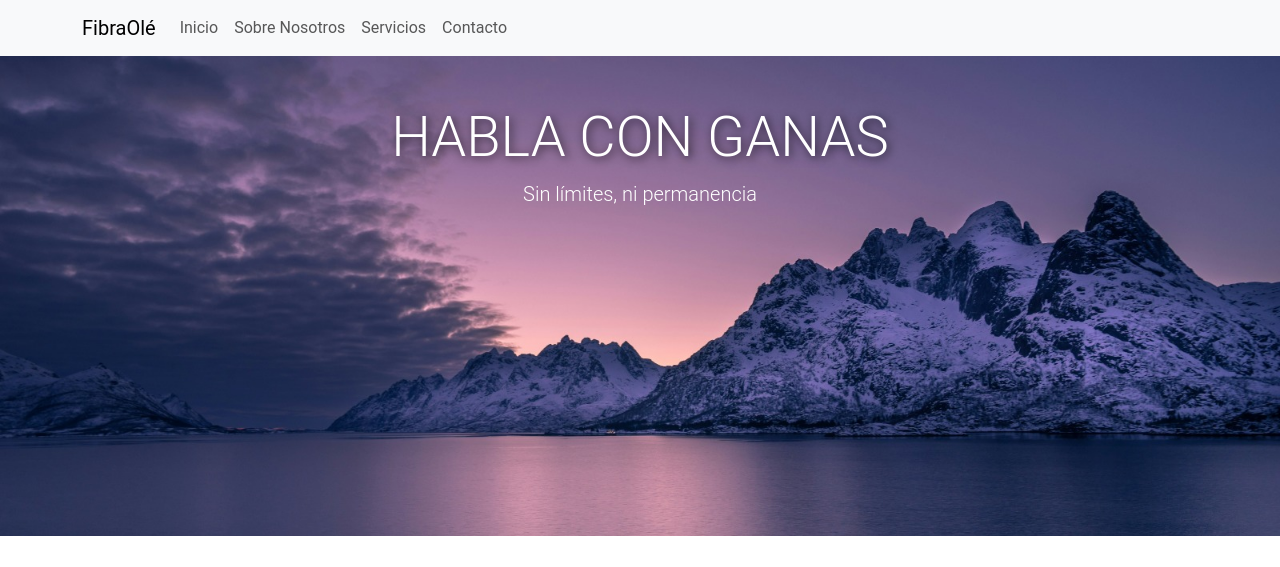
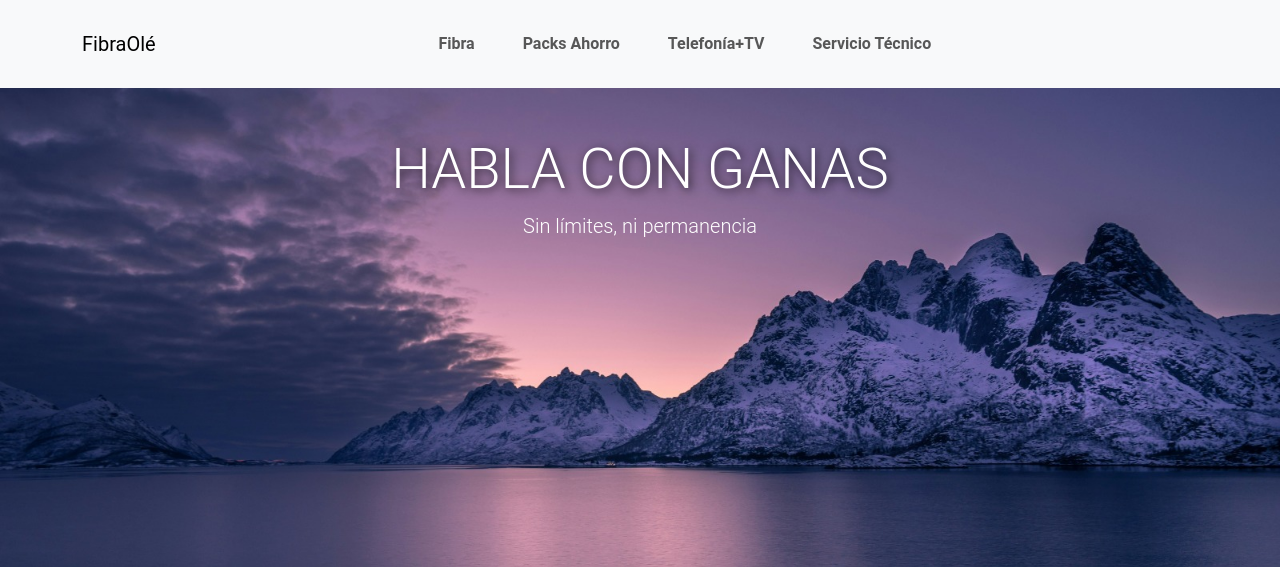
Before and after one commit to insytec-alcala/paginaweb, a PHP site: page / in a window 1280 px wide. Shown: the top 567 px of the page. Run offline with PHP 8.4, Linux system fonts and the light colour scheme.

Commit message:
Ordenación de la navbar y estilos nuevos

```diff
--- a/Index.php
+++ b/Index.php
@@ -48,11 +48,7 @@
     </section>
 
 
-     <footer class="bg-dark text-white py-4">
-        <div class="container text-center">
-            <p>© 2024 Fibraolé. Todos los derechos reservados.</p>
-        </div>
-    </footer>
+   <?php include 'footer.php'  ?>
 
 
     <script src="https://cdn.jsdelivr.net/npm/bootstrap@5.3.3/dist/js/bootstrap.bundle.min.js" integrity="sha384-YvpcrYf0tY3lHB60NNkmXc5s9fDVZLESaAA55NDzOxhy9GkcIdslK1eN7N6jIeHz" crossorigin="anonymous"></script>
--- /dev/null
+++ b/footer.php
@@ -0,0 +1,5 @@
+<footer class="bg-dark text-white py-4">
+        <div class="container text-center">
+            <p>© 2024 Fibraolé. Todos los derechos reservados.</p>
+        </div>
+</footer>
--- a/navbar.php
+++ b/navbar.php
@@ -1,23 +1,24 @@
-<!-- includes/navbar.php -->
-<nav class="navbar navbar-expand-lg navbar-light bg-light">
-    <div class="container">
-        <a class="navbar-brand" href="#">FibraOlé</a>
+
+<nav class="navbar navbar-expand-lg navbar-light bg-light p-4">
+    <div class="container d-flex justify-content-center">
+        <!-- Centrado del logo con ms-auto -->
+        <a class="navbar-brand ms-auto me-3" href="#">FibraOlé</a>
         <button class="navbar-toggler" type="button" data-bs-toggle="collapse" data-bs-target="#navbarNav" aria-controls="navbarNav" aria-expanded="false" aria-label="Toggle navigation">
             <span class="navbar-toggler-icon"></span>
         </button>
-        <div class="collapse navbar-collapse" id="navbarNav">
+        <div class="collapse navbar-collapse justify-content-center" id="navbarNav">
             <ul class="navbar-nav">
-                <li class="nav-item">
-                    <a class="nav-link" href="index.php">Inicio</a>
+                <li class="nav-item px-3">
+                    <a class="nav-link fw-bold" href="Fibra.php">Fibra</a>
                 </li>
-                <li class="nav-item">
-                    <a class="nav-link" href="about.php">Sobre Nosotros</a>
+                <li class="nav-item px-3">
+                    <a class="nav-link fw-bold" href="packahorro.php">Packs Ahorro</a>
                 </li>
-                <li class="nav-item">
-                    <a class="nav-link" href="services.php">Servicios</a>
+                <li class="nav-item px-3">
+                    <a class="nav-link fw-bold" href="telefoniatv.php">Telefonía+TV</a>
                 </li>
-                <li class="nav-item">
-                    <a class="nav-link" href="contact.php">Contacto</a>
+                <li class="nav-item px-3">
+                    <a class="nav-link fw-bold" href="serviciotecnico.php">Servicio Técnico</a>
                 </li>
             </ul>
         </div>
```
